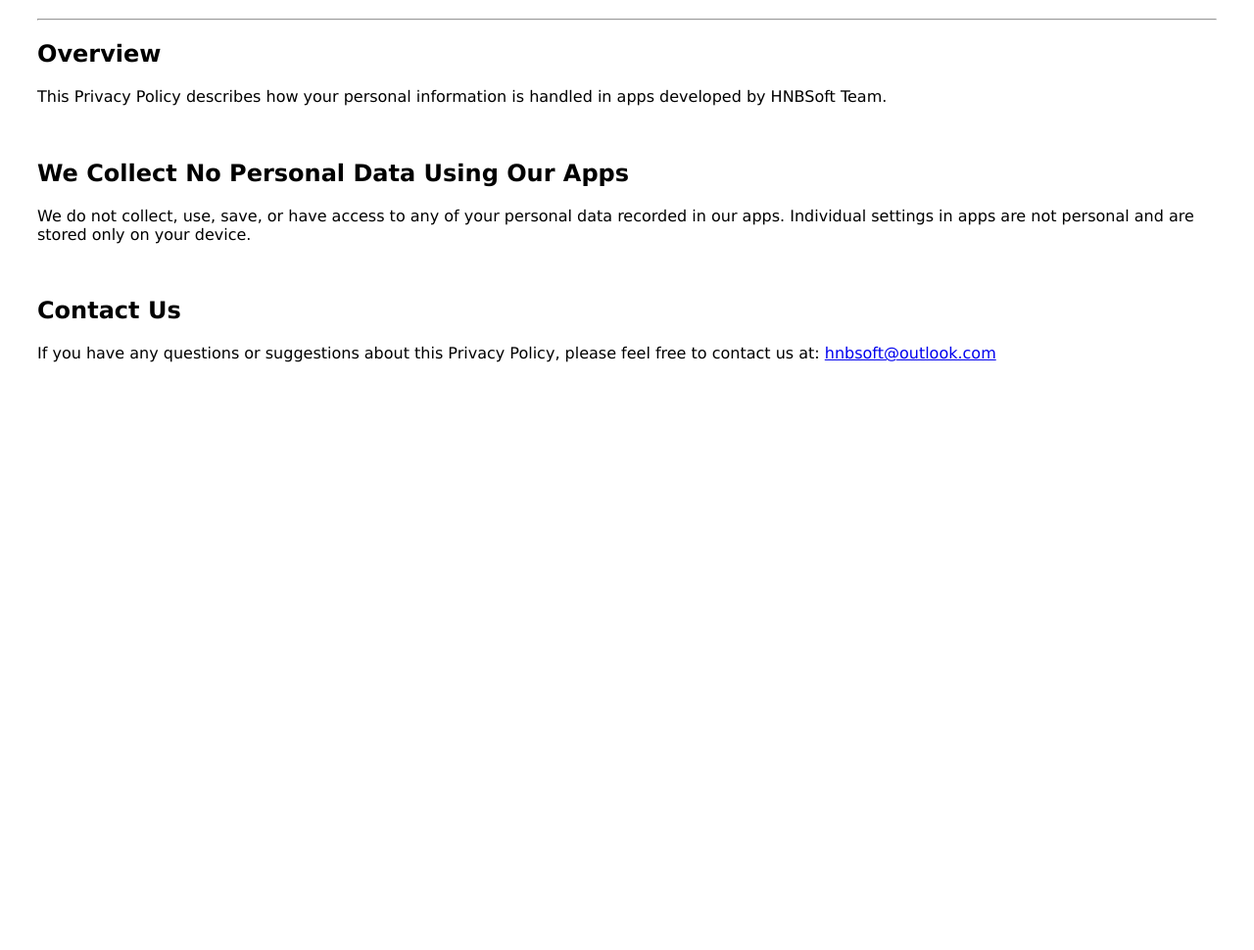
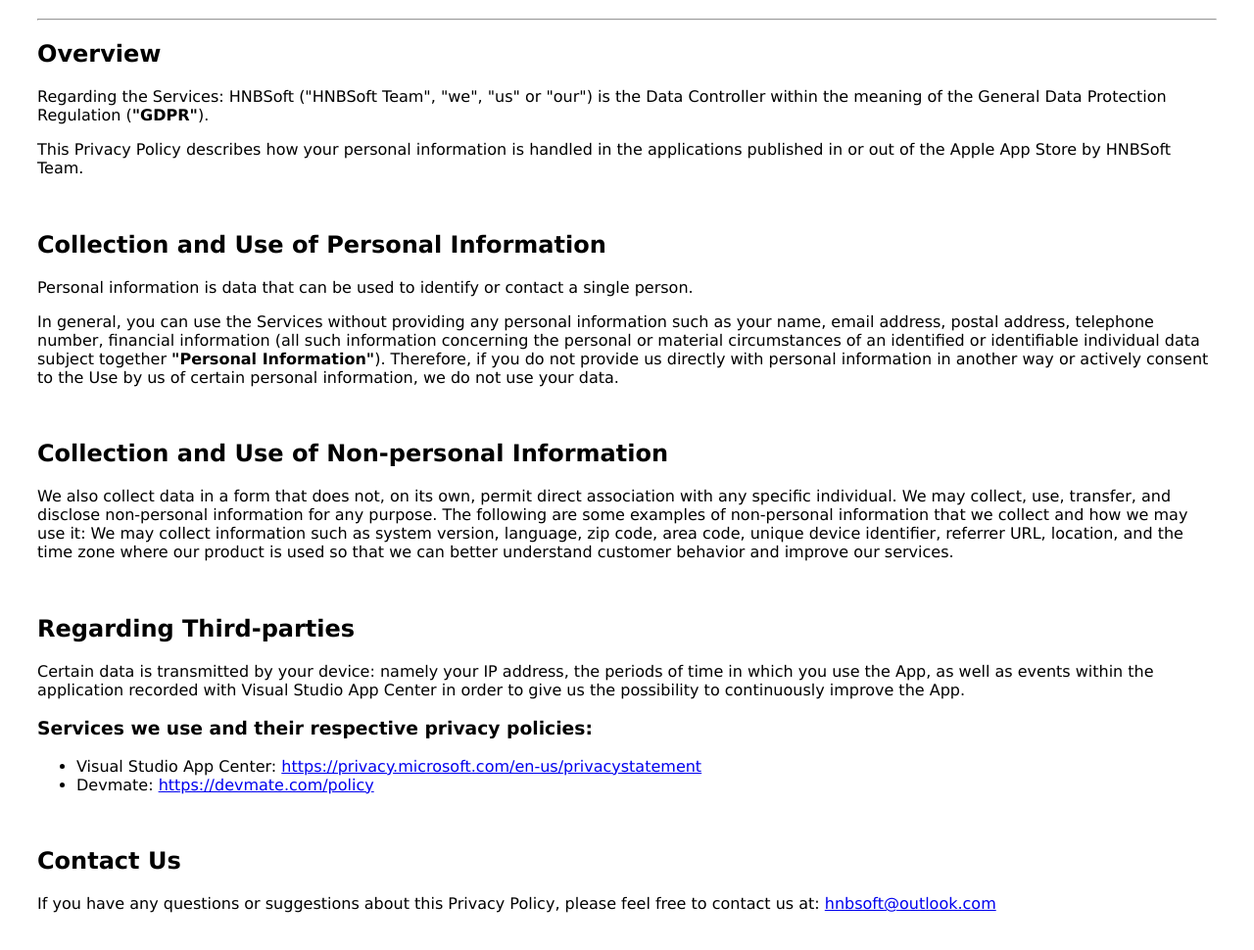
Before and after one commit to hnbsoft/hnbsoft.github.io, a plain HTML site: page privacy.html in a window 1280 px wide. Shown: the part 80-1050 px from the top of the page at 98% size. Before the commit the page ends 800 px from the top, so only its background shows below. Drawn offline with Linux system fonts and the light colour scheme.

Commit message:
update privacy and home page

```diff
--- a/privacy.html
+++ b/privacy.html
@@ -35,12 +35,35 @@
 		<hr />
 
 		<h2>Overview</h2>
-		<p>This Privacy Policy describes how your personal information is handled in apps developed by HNBSoft Team.</p>
-		<br />
+		<p>Regarding the Services: HNBSoft ("HNBSoft Team", "we", "us" or "our") is the Data Controller within the meaning of the General Data Protection Regulation (<b>"GDPR"</b>).</p>
 
-		<h2>We Collect No Personal Data Using Our Apps</h2>
-		<p>We do not collect, use, save, or have access to any of your personal data recorded in our apps. Individual settings in apps are not personal and are stored only on your device. </p>
-		<br />
+		<p>This Privacy Policy describes how your personal information is handled in the applications published in or out of the Apple App Store by HNBSoft Team.</p>
+		<br/>
+
+
+
+		<h2>Collection and Use of Personal Information</h2>
+		<p>Personal information is data that can be used to identify or contact a single person.</p>
+		<p>In general, you can use the Services without providing any personal information such as your name, email address, postal address, telephone number, financial information (all such information concerning the personal or material circumstances of an identified or identifiable individual data subject together <b>"Personal Information"</b>). Therefore, if you do not provide us directly with personal information in another way or actively consent to the Use by us of certain personal information, we do not use your data.</p>
+		<br/>
+
+
+		<h2>Collection and Use of Non-personal Information</h2>
+		<p>We also collect data in a form that does not, on its own, permit direct association with any specific individual. We may collect, use, transfer, and disclose non-personal information for any purpose. The following are some examples of non-personal information that we collect and how we may use it:
+		We may collect information such as system version, language, zip code, area code, unique device identifier, referrer URL, location, and the time zone where our product is used so that we can better understand customer behavior and improve our services.</p>
+		<br/>
+
+
+
+		<h2>Regarding Third-parties</h2>
+		<p>Certain data is transmitted by your device: namely your IP address, the periods of time in which you use the App, as well as events within the application recorded with Visual Studio App Center in order to give us the possibility to continuously improve the App.</p>
+
+		<h3>Services we use and their respective privacy policies:</h3>
+		<ul>
+			<li>Visual Studio App Center: <a href="https://privacy.microsoft.com/en-us/privacystatement">https://privacy.microsoft.com/en-us/privacystatement</a></li>
+			<li>Devmate: <a href="https://devmate.com/policy">https://devmate.com/policy</a></li>
+		</ul>
+		<br/>
 
 		<h2>Contact Us</h2>
 		<p>
```
Also changed, not shown: index.html (+1 -1 lines).
